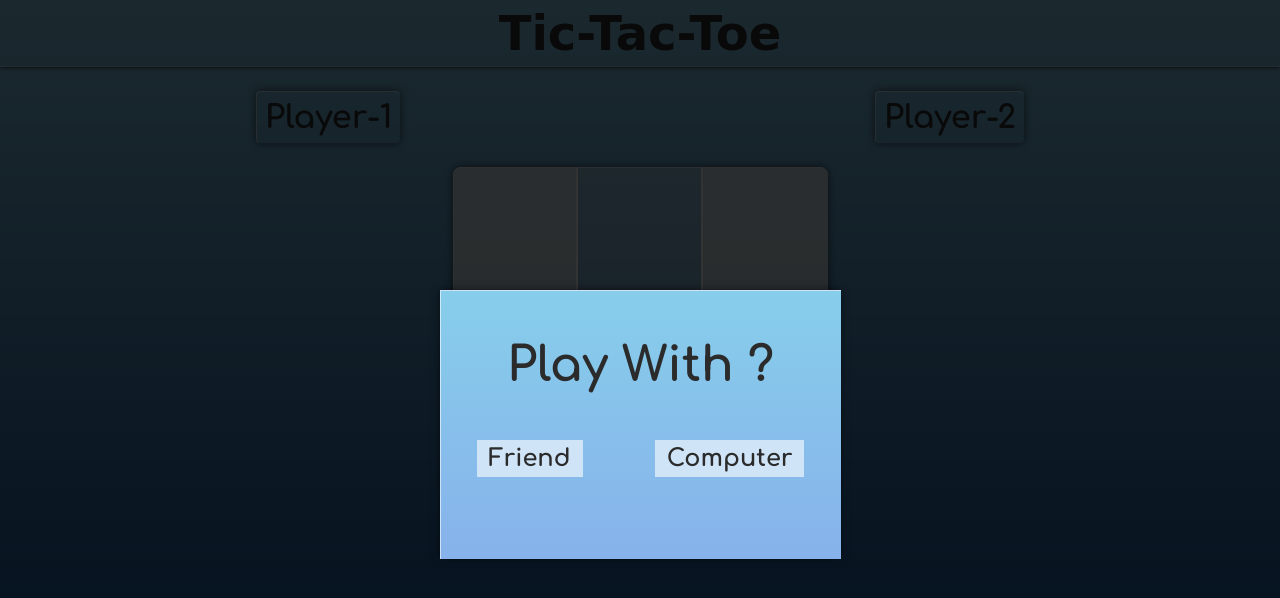
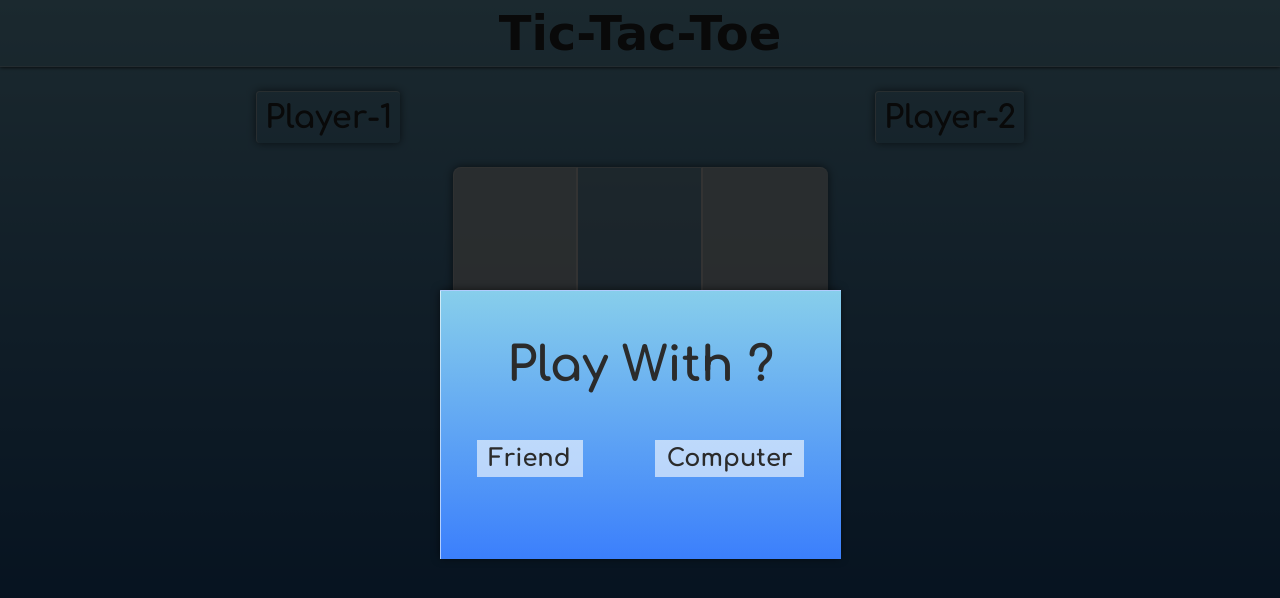
Before and after one commit to amit208/Tic-Tac-Toe, a plain HTML site: page index.html in a window 1280 px wide. Drawn offline with Linux system fonts and the light colour scheme; a web font is replaced by a local one.

Commit message:
Added a animation-timming-function to the active class in the css and also changed the linear background of the front card to match with the backcard

```diff
--- a/css/styles.css
+++ b/css/styles.css
@@ -44,7 +44,7 @@ body {
 }
 
 .frontCard {
-    background-image: linear-gradient(to bottom, skyblue, rgb(135, 178, 235));
+    background-image: linear-gradient(to bottom, skyblue, rgb(59, 127, 252));
     border-top: 1px solid rgba(255, 255, 255, 0.6);
     border-left: 1px solid rgba(255, 255, 255, 0.6);
 }
@@ -114,6 +114,7 @@ header h1 {
     animation-name: blink;
     animation-duration: 2s;
     animation-iteration-count: infinite;
+    animation-timing-function: ease-in-out;
 }
 
 @keyframes blink {
```
